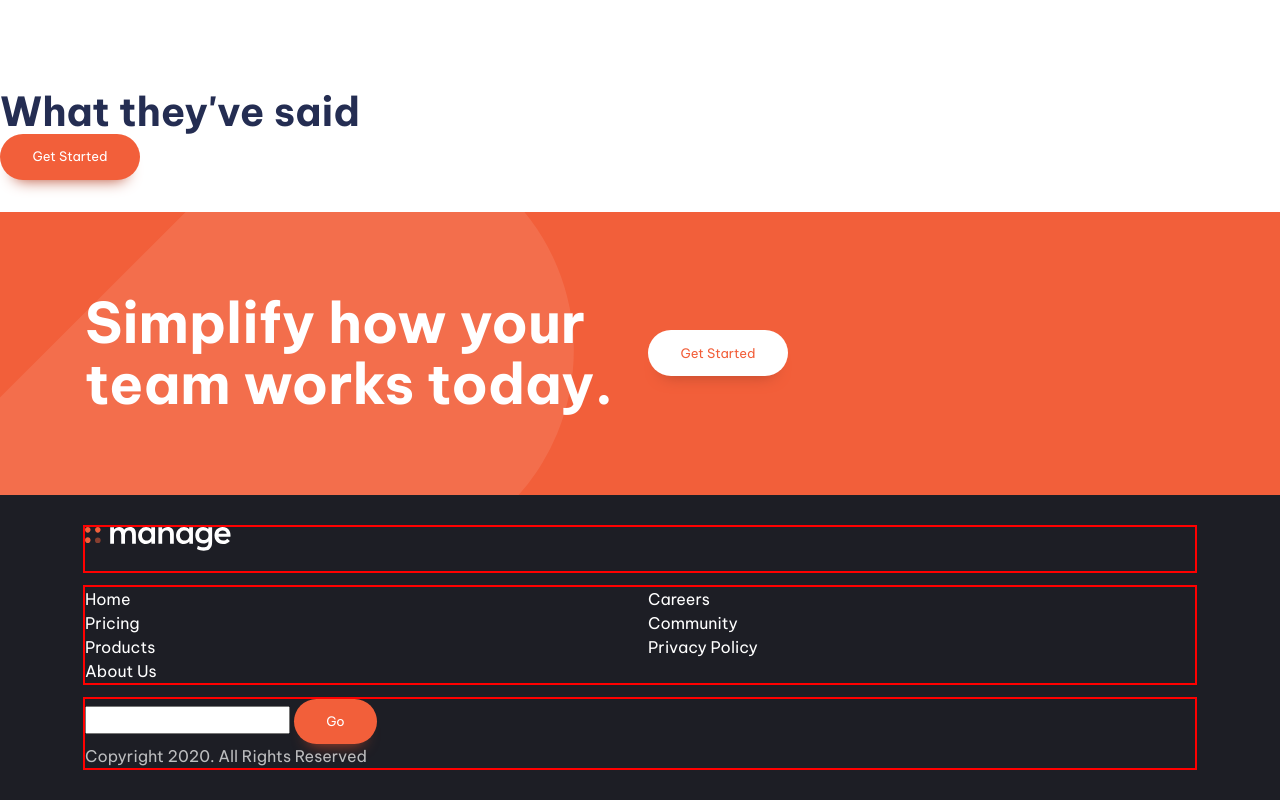
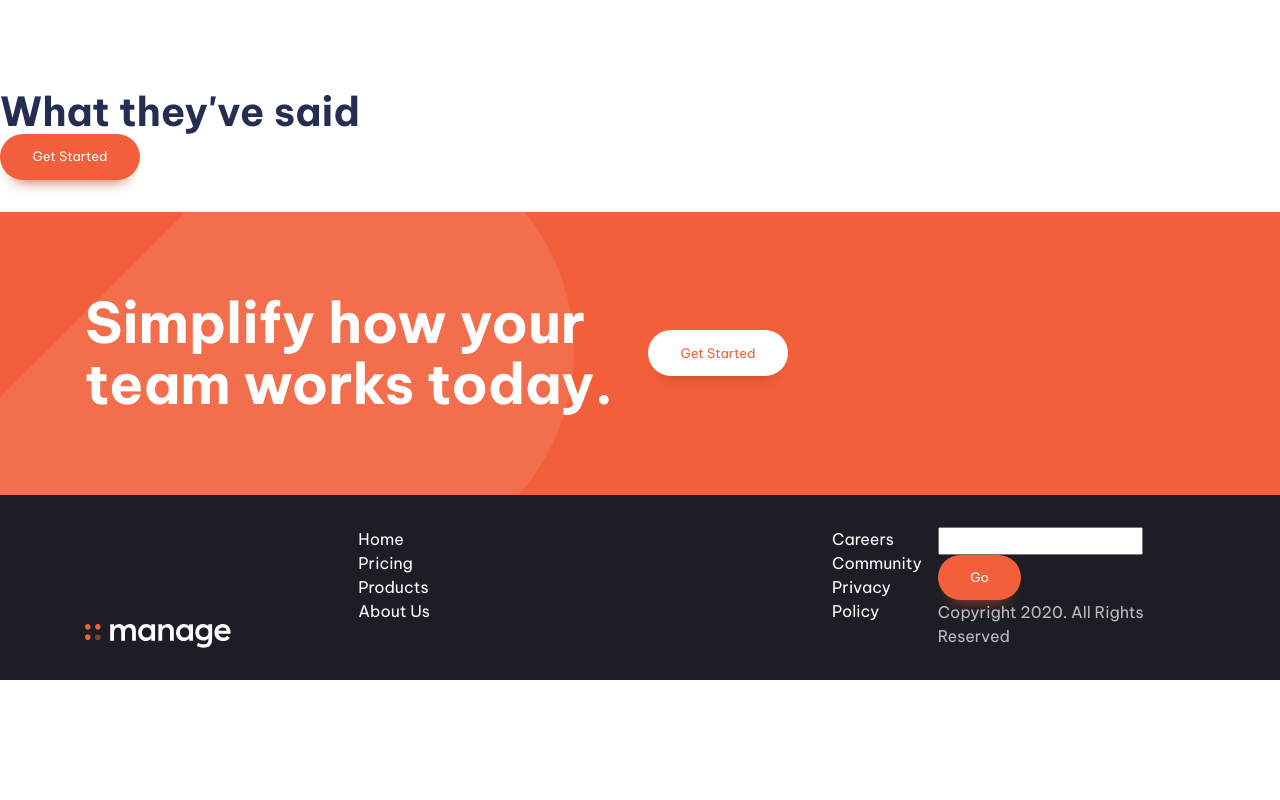
Before and after one commit to DayByDayBy/manage_landing_page, a plain HTML site: page index.html in a window 1280 px wide. Shown: the part 1317-2117 px from the top of the page. After the commit the page ends 1997 px from the top, so only its background shows below. Drawn offline with Linux system fonts and the light colour scheme.

Commit message:
part 7 cont

```diff
--- a/index.html
+++ b/index.html
@@ -164,7 +164,7 @@
     <footer class="primary-footer | padding-block-700 bg-neutral-900 text-neutral-100">
       <div class="container">
         <div class="primary-footer-wrapper even-columns">
-          <div>
+          <div class="primary-footer-logo-social">
             <a href="#" aria-label="home">
               <svg class="logo" width="146" height="24">
               <use xlink:href="images/logo.svg#logo"></use>
@@ -208,7 +208,7 @@
               </li>
             </ul>
           </div>
-          <div>
+          <div class="primary-footer-nav">
             <nav class="footer-nav">
               <ul aria-label="Footer" role="list">
                 <li><a href="#">Home</a></li>
@@ -221,7 +221,7 @@
               </ul>
             </nav>
           </div>
-          <div>
+          <div class="primary-footer-form">
             <form action="">
               <input type="email" />
               <button class="button">Go</button>
--- a/style.css
+++ b/style.css
@@ -261,31 +261,55 @@ p[data-width="wide"] {
 
 .primary-footer-wrapper {
   display: grid;
+  gap: var(--size-900);
   grid-template-areas:
     "form"
     "nav"
     "logo-social";
 }
 
-.primary-footer-wrapper > :nth-child(1) {
+
+
+.primary-footer-logo-social {
   grid-area: logo-social;
+  display: flex;
+  flex-direction: column-reverse;
+  align-items: center;
+  gap: var(--size-700);
 }
 
-.primary-footer-wrapper > :nth-child(1) {
+.primary-footer-wrapper-nav {
   grid-area: nav;
 }
 
-.primary-footer-wrapper > :nth-child(1) {
+.primary-footer--form {
   grid-area: form;
 }
 
-.primary-footer-wrapper > * {
-  justify-content: center;
-  outline: 2px solid red;
+@media (min-width: 50em) {
+  .primary-footer-wrapper {
+    grid-template-areas: "logo-social nav form";
+  }
+  .primary-footer-logo-social {
+    align-items: flex-start;
+    justify-content: space-between;
+    gap: var(--size-700);
+  }
 }
+
+
+@media (max-width: 50em) {
+  .primary-footer-wrapper > * {
+    margin-inline: auto;
+  }
+
+}
+
+/* footer navigation */
 
 .footer-nav {
   columns: 2;
+  gap: max(30vw, 2rem)
 }
 
 .footer-nav a {
@@ -302,7 +326,7 @@ p[data-width="wide"] {
 
 .social-list {
   display: flex;
-  gap: var(--size-300);
+  gap: var(--size-600);
 }
 
 .social-icon {
```
